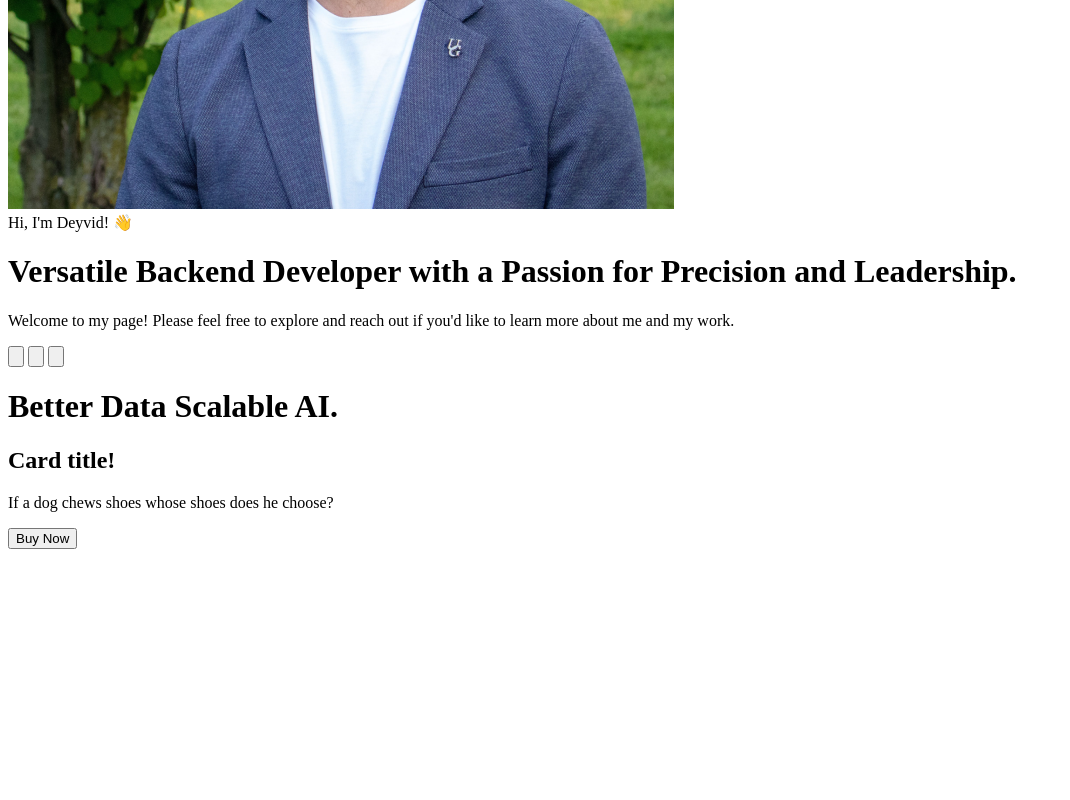
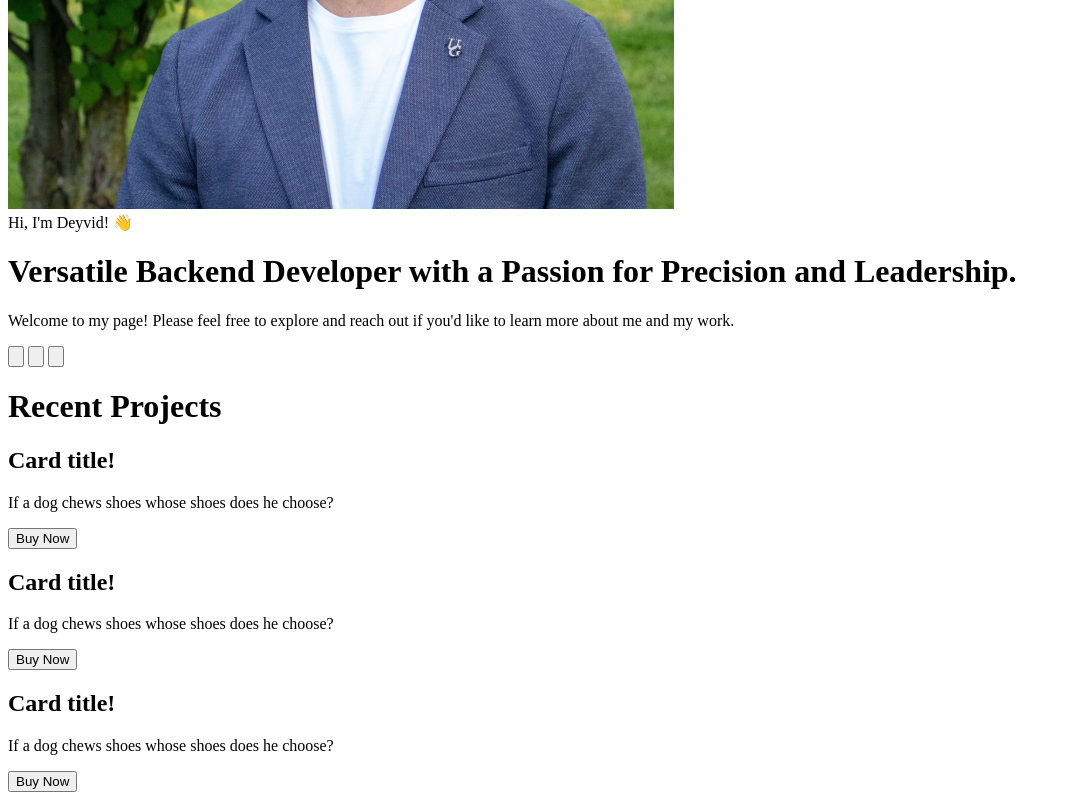
Before and after one commit to deyvidm/deyvidm.com, a SvelteKit app: page / in a window 1280 px wide. Shown: the part 507-1307 px from the top of the page, without its empty margins (0-1070 px from the left). Before the commit the page ends 1064 px from the top, so only its background shows below. Built offline with nearby package versions, Linux system fonts and the light colour scheme.

Commit message:
updated main page card layouts

```diff
--- a/src/lib/portfolio-card.svelte
+++ b/src/lib/portfolio-card.svelte
@@ -1,16 +1,9 @@
 <script>
+    export let title = "";
 
 </script>
 
-
-<h1
-class="mb-4 text-3xl font-extrabold text-gray-900 dark:text-white"
->
-<span
-    class="text-transparent bg-clip-text bg-gradient-to-r to-emerald-600 from-sky-400"
-    >Better Data</span
-> Scalable AI.
-</h1>
+<div>
 
     <div class="card w-96 bg-base-100 shadow-xl">
         <div class="card-body">
@@ -21,3 +14,4 @@ class="mb-4 text-3xl font-extrabold text-gray-900 dark:text-white"
             </div>
         </div>
     </div>
+</div>
--- a/src/routes/+page.svelte
+++ b/src/routes/+page.svelte
@@ -22,8 +22,22 @@
             <Socials />
         </div>
     </div>
+    <div class="container mx-auto bg-base-200 p-40 rounded-lg mt-10"></div>
 
-    <div class="container mx-auto bg-base-200 mt-10 p-4 rounded-lg">
-        <PortfolioCard />
+    <div class="contaienr flex flex-col mx-auto bg-base-200 mt-10 p-4 rounded-lg ">
+
+        <div class="container">
+            <h1 class="mb-4 text-3xl font-extrabold">
+                <span class="text-transparent bg-clip-text bg-gradient-to-r to-emerald-600 from-sky-400">
+                    Recent Projects
+                </span>
+            </h1>
+        </div>
+
+        <div class="container flex flex-wrap justify-between">
+            <PortfolioCard title="Portfolio" />
+            <PortfolioCard title="Plan" />
+            <PortfolioCard title="Plang" />
+        </div>
     </div>
 </div>
```
Lines whose indentation alone changed are shown as unchanged.
